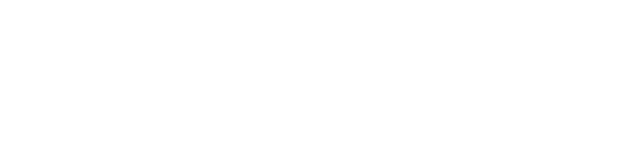
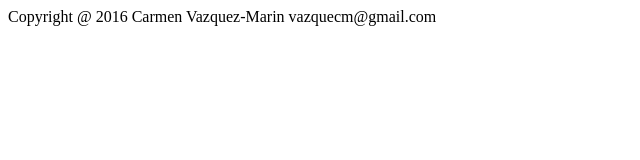
Before and after one commit to vazquecm/medical-satisfaction-survey, a website: page partials/index.html in a window 1280 px wide. Shown: the whole page, without its empty margins (0-640 px from the left). Drawn offline with Linux system fonts and the light colour scheme.

Commit message:
created partials folder update readme

```diff
--- a/index.html
+++ b/partials/index.html
@@ -14,4 +14,6 @@
 
 </body>
 
+<footer>Copyright @ 2016 Carmen Vazquez-Marin vazquecm@gmail.com</footer>
+
 </html>
```
Also changed, not shown: README.md.
